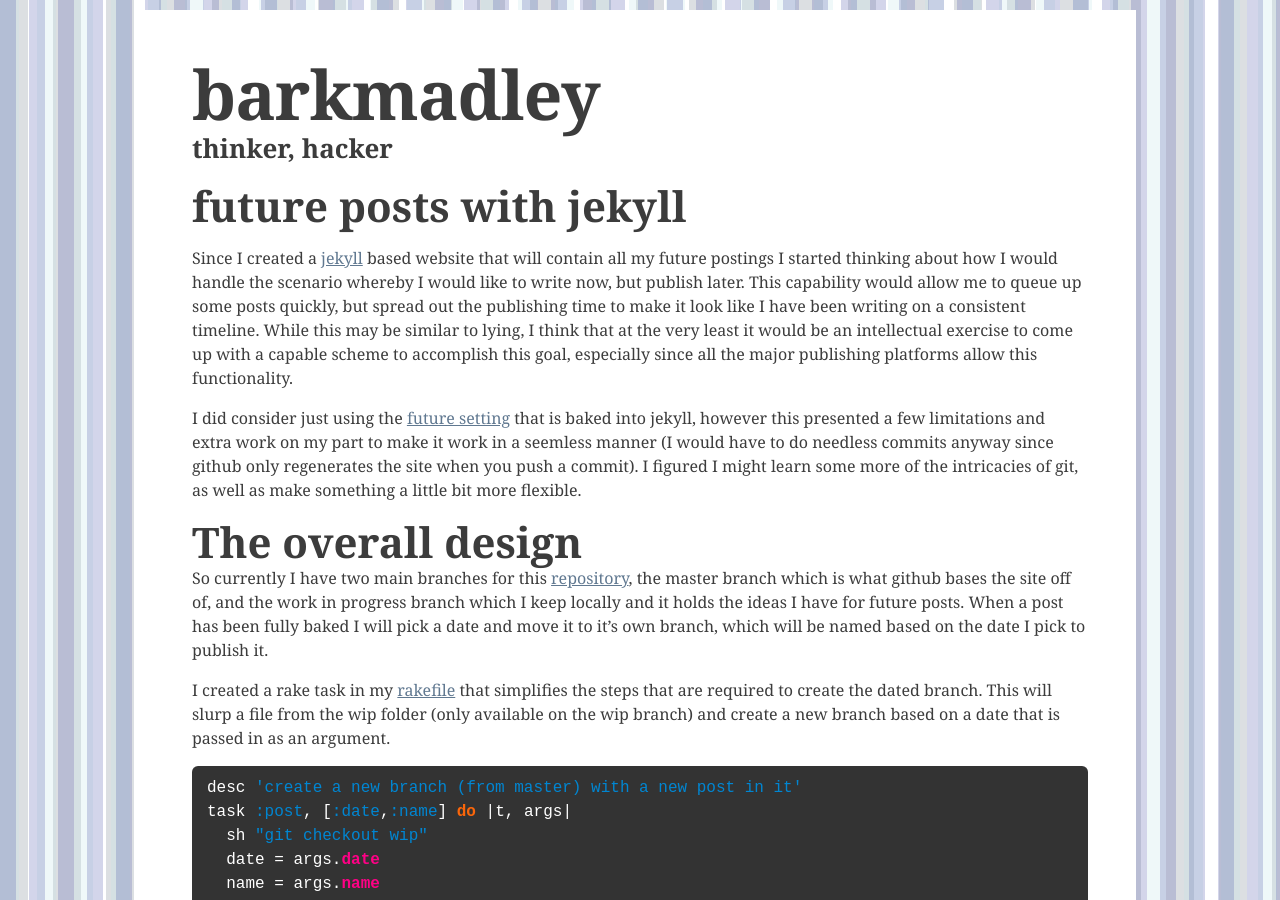
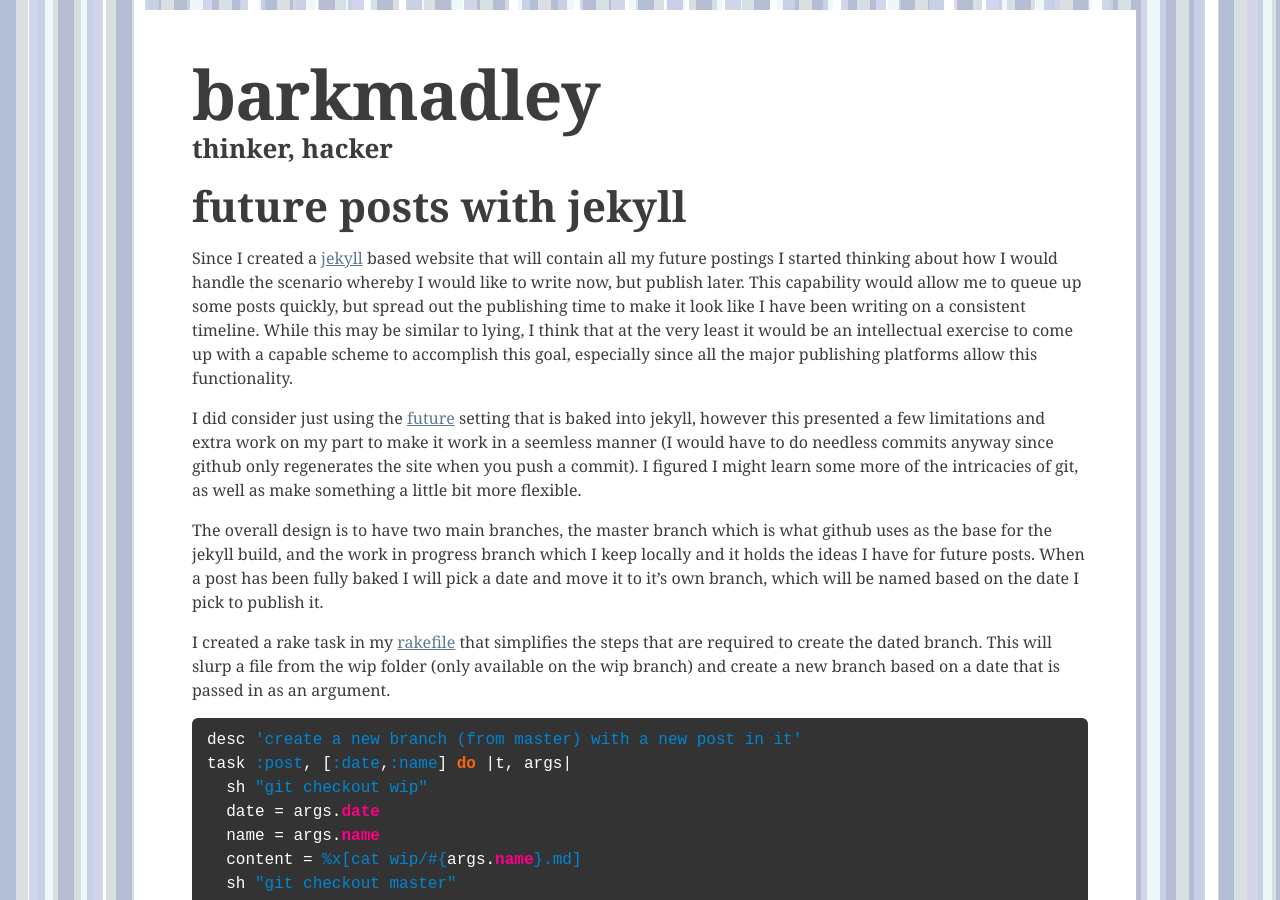
Before and after one commit to barkmadley/barkmadley.github.com, a Jekyll site: the page built from wip/future.md, in a window 1280 px wide and 900 px high. Built offline with Jekyll 4.4.1, drawn with Linux system fonts in a browser that asks for light colours; nearby versions of some CDN libraries; Markdown is read by kramdown in place of the engine named in the settings; some of the changed text lies outside the part shown.

Commit message:
final version?

```diff
--- a/wip/future.md
+++ b/wip/future.md
@@ -19,30 +19,29 @@
   {% endif %}
 ---
 
-Since I created a [jekyll](link) based website that will contain all my future
-postings I started thinking about how I would handle the scenario whereby I
-would like to write now, but publish later. This capability would allow me to
-queue up some posts quickly, but spread out the publishing time to make it look
-like I have been writing on a consistent timeline. While this may be similar to
-lying, I think that at the very least it would be an intellectual exercise to
-come up with a capable scheme to accomplish this goal, especially since all the
-major publishing platforms allow this functionality.
+Since I created a [jekyll](https://github.com/mojombo/jekyll/) based website
+that will contain all my future postings I started thinking about how I would
+handle the scenario whereby I would like to write now, but publish later. This
+capability would allow me to queue up some posts quickly, but spread out the
+publishing time to make it look like I have been writing on a consistent
+timeline. While this may be similar to lying, I think that at the very least it
+would be an intellectual exercise to come up with a capable scheme to accomplish
+this goal, especially since all the major publishing platforms allow this
+functionality.
 
-I did consider just using the [future setting](link) that is baked into jekyll,
-however this presented a few limitations and extra work on my part to make it
-work in a seemless manner (I would have to do needless commits anyway since
-github only regenerates the site when you push a commit). I figured I might
-learn some more of the intricacies of git, as well as make something a little
-bit more flexible.
+I did consider just using the
+[future](https://github.com/mojombo/jekyll/wiki/Configuration) setting that is
+baked into jekyll, however this presented a few limitations and extra work on my
+part to make it work in a seemless manner (I would have to do needless commits
+anyway since github only regenerates the site when you push a commit). I figured
+I might learn some more of the intricacies of git, as well as make something a
+little bit more flexible.
 
-The overall design
-------------------
-
-So currently I have two main branches for this [repository](link), the master
-branch which is what github bases the site off of, and the work in progress
-branch which I keep locally and it holds the ideas I have for future posts. When
-a post has been fully baked I will pick a date and move it to it's own branch,
-which will be named based on the date I pick to publish it.
+The overall design is to have two main branches, the master branch which is what
+github uses as the base for the jekyll build, and the work in progress branch
+which I keep locally and it holds the ideas I have for future posts. When a post
+has been fully baked I will pick a date and move it to it's own branch, which
+will be named based on the date I pick to publish it.
 
 I created a rake task in my
 [rakefile](https://github.com/barkmadley/barkmadley.github.com/blob/master/Rakefile)
@@ -112,5 +111,8 @@
 pages by using the site.pages enumeration to see what I have in the pipeline.
 
 {% highlight html %}
-  {{ page.data }}
+{{ page.data }}
 {% endhighlight %}
+
+I am very happy with this setup for now, and I am sure there will be more tweaks
+and improvements to it in the future.
```
